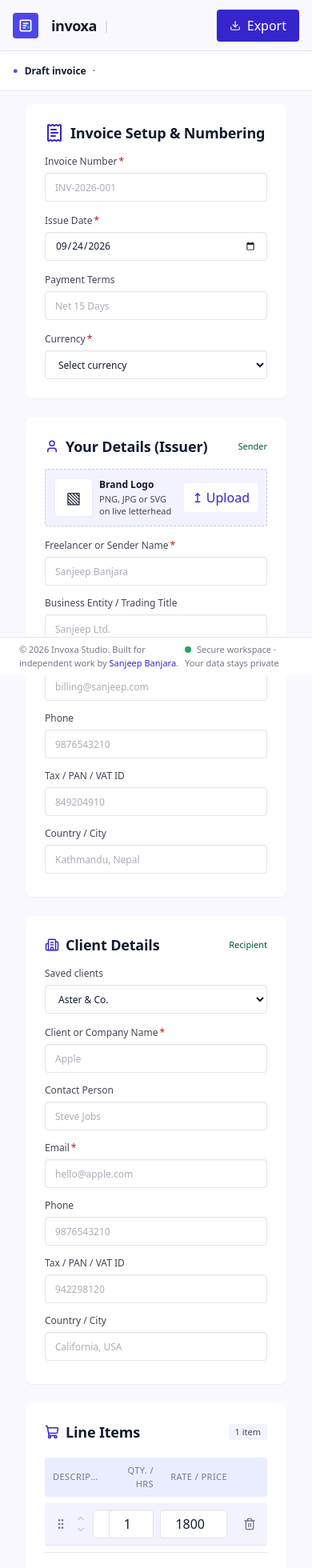
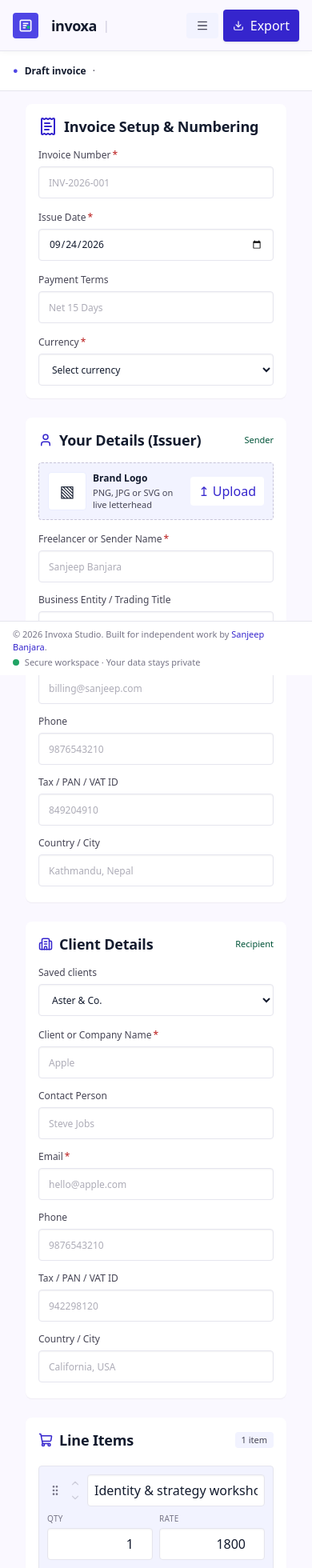
Before and after one commit to sanjeep1/invoice-generator, a Next.js app: page / in a window 390 px wide. Shown: the top 1960 px of the page at 80% size. Built offline with nearby package versions, Linux system fonts and the light colour scheme.

Commit message:
refactor: update component styles for mobile responsiveness and accessibility

```diff
--- a/app/globals.css
+++ b/app/globals.css
@@ -135,7 +135,8 @@ body {
     background: var(--canvas);
     color: var(--ink);
     font-family: var(--font-sans);
-    margin: 0
+    margin: 0;
+    overflow-x: clip;
 }
 
 button,
--- a/components/BankDetails.tsx
+++ b/components/BankDetails.tsx
@@ -116,8 +116,8 @@ export default function BankDetails({ value, onChange }: BankDetailsProps) {
     };
 
     return (
-        <section className="flex flex-col gap-4 rounded-lg bg-white p-6 shadow-[0_1px_2px_0_rgba(0, 0, 0, 0.05)]">
-            <div className="flex justify-between border-b border-surface-container pb-2">
+        <section className="flex flex-col gap-4 rounded-lg bg-white p-6 shadow-[0_1px_2px_0_rgba(0, 0, 0, 0.05)] max-sm:p-4">
+            <div className="flex flex-wrap justify-between gap-2 border-b border-surface-container pb-2">
                 <div className="flex items-center gap-2">
                     <Building2 className="h-5 w-5" stroke="var(--primary)" />
                     <h2 className="text-headline-sm text-on-surface">
--- a/components/ClientSelect.tsx
+++ b/components/ClientSelect.tsx
@@ -17,7 +17,7 @@ export default function ClientSelect({
         <label className="flex flex-col gap-1.5 text-xs leading-4 font-medium text-on-surface-variant">
             <span>Saved clients</span>
             <select
-                className="h-9 w-full cursor-pointer rounded-sm border border-line bg-surface-container-lowest px-3 py-2 text-[13px] font-normal text-on-surface shadow-[inset_0_1px_2px_rgb(15_23_42/0.05)] outline-none transition hover:border-divider focus:border-primary focus:ring-2 focus:ring-primary-fixed-dim/50"
+                className="h-9 w-full cursor-pointer rounded-sm border border-line bg-surface-container-lowest px-3 py-2 text-[13px] font-normal text-on-surface shadow-[inset_0_1px_2px_rgb(15_23_42/0.05)] outline-none transition hover:border-divider focus:border-primary focus:ring-2 focus:ring-primary-fixed-dim/50 max-sm:h-10 max-sm:text-base"
                 value={value}
                 defaultValue={value === undefined ? clients[0] : undefined}
                 onChange={(e) => onChange?.(e.target.value)}
--- a/components/DetailsCard.tsx
+++ b/components/DetailsCard.tsx
@@ -28,7 +28,7 @@ export default function DetailsCard({ icon, title, side, fields, media, value, o
         };
 
     return (
-        <section className="rounded-lg bg-white p-6 pb-7.25 shadow-[0_1px_1px_rgb(0_0_0/0.05)]">
+        <section className="rounded-lg bg-white p-6 pb-7.25 shadow-[0_1px_1px_rgb(0_0_0/0.05)] max-sm:p-4 max-sm:pb-5">
             <div className="mb-4 flex items-center justify-between">
                 <div className="flex gap-2 items-center">
                     {icon}
--- a/components/Field.tsx
+++ b/components/Field.tsx
@@ -19,7 +19,7 @@ export default function Field({ label, defaultValue, required, ...inputProps }:
                 ) : null}
             </span>
             <input
-                className="h-9 w-full rounded-sm border border-line bg-surface-container-lowest px-3 py-2 text-[13px] font-normal text-on-surface shadow-[inset_0_1px_2px_rgb(15_23_42/0.05)] outline-none transition placeholder:text-muted/60 hover:border-divider focus:border-primary focus:ring-2 focus:ring-primary-fixed-dim/50 disabled:cursor-not-allowed disabled:opacity-60"
+                className="h-9 w-full rounded-sm border border-line bg-surface-container-lowest px-3 py-2 text-[13px] font-normal text-on-surface shadow-[inset_0_1px_2px_rgb(15_23_42/0.05)] outline-none transition placeholder:text-muted/60 hover:border-divider focus:border-primary focus:ring-2 focus:ring-primary-fixed-dim/50 disabled:cursor-not-allowed disabled:opacity-60 max-sm:h-10 max-sm:text-base"
                 defaultValue={defaultValue}
                 required={required}
                 {...inputProps}
--- a/components/Footer.tsx
+++ b/components/Footer.tsx
@@ -1,6 +1,6 @@
 export default function Footer() {
     return (
-        <footer className="fixed right-0 bottom-0 left-0 z-10 flex h-12 items-center justify-between border-t border-line bg-white px-6 text-[11px] text-muted print:hidden">
+        <footer className="fixed right-0 bottom-0 left-0 z-10 flex h-12 items-center justify-between border-t border-line bg-white px-6 text-[11px] text-muted print:hidden max-sm:h-auto max-sm:min-h-12 max-sm:flex-wrap max-sm:gap-x-3 max-sm:gap-y-0.5 max-sm:px-4 max-sm:py-2">
             <span>© 2026 Invoxa Studio. Built for independent work by <a href="https://sanjeepbanjara.com.np" target="_blank" rel="noopener noreferrer" className="text-primary hover:underline">
                 Sanjeep Banjara
             </a>.</span>
--- a/components/Header.tsx
+++ b/components/Header.tsx
@@ -2,7 +2,7 @@
 import Image from "next/image";
 import { useEffect, useRef, useState } from "react";
 import Logo from "@/public/brandlogo.svg";
-import { Check, ChevronDown, Copy, Download, FolderOpen, Mail, Printer, Repeat2, Share2Icon } from "lucide-react";
+import { Check, ChevronDown, Copy, Download, Mail, Menu, Printer, Repeat2, Share2Icon } from "lucide-react";
 
 type HeaderProps = {
     onReset?: () => void;
@@ -17,8 +17,10 @@ const ghostButton =
 
 const Header = ({ onReset, onPrint, onExportPdf, shareSubject = "Invoice", shareText = "" }: HeaderProps) => {
     const [shareOpen, setShareOpen] = useState(false);
+    const [menuOpen, setMenuOpen] = useState(false);
     const [copied, setCopied] = useState(false);
     const shareRef = useRef<HTMLDivElement>(null);
+    const menuRef = useRef<HTMLDivElement>(null);
 
     // Close the share menu on outside click or Escape.
     useEffect(() => {
@@ -38,6 +40,25 @@ const Header = ({ onReset, onPrint, onExportPdf, shareSubject = "Invoice", share
             document.removeEventListener("keydown", onKeyDown);
         };
     }, [shareOpen]);
+
+    // Same dismiss behavior for the mobile overflow menu.
+    useEffect(() => {
+        if (!menuOpen) return;
+        const onPointerDown = (e: PointerEvent) => {
+            if (menuRef.current && !menuRef.current.contains(e.target as Node)) {
+                setMenuOpen(false);
+            }
+        };
+        const onKeyDown = (e: KeyboardEvent) => {
+            if (e.key === "Escape") setMenuOpen(false);
+        };
+        document.addEventListener("pointerdown", onPointerDown);
+        document.addEventListener("keydown", onKeyDown);
+        return () => {
+            document.removeEventListener("pointerdown", onPointerDown);
+            document.removeEventListener("keydown", onKeyDown);
+        };
+    }, [menuOpen]);
 
     const copyText = async () => {
         try {
@@ -99,7 +120,7 @@ const Header = ({ onReset, onPrint, onExportPdf, shareSubject = "Invoice", share
                             |
                         </span>
                         <span className="hidden text-sm whitespace-nowrap text-on-surface-variant sm:block">
-                            Invoice Studio
+                            Invoice Generator
                         </span>
                     </div>
                 </div>
@@ -217,10 +238,94 @@ const Header = ({ onReset, onPrint, onExportPdf, shareSubject = "Invoice", share
                         ) : null}
                     </div>
 
+                    <div ref={menuRef} className="relative shrink-0 md:hidden">
+                        <button
+                            type="button"
+                            onClick={() => setMenuOpen((open) => !open)}
+                            aria-haspopup="menu"
+                            aria-expanded={menuOpen}
+                            aria-label="More actions"
+                            className="inline-flex shrink-0 cursor-pointer items-center gap-2 rounded-sm bg-surface-container-low px-3 py-2 text-xs font-medium whitespace-nowrap text-on-surface-variant select-none transition-colors hover:bg-surface-container focus-visible:outline-2 focus-visible:outline-offset-2 focus-visible:outline-primary active:scale-[0.98] md:hidden"
+                        >
+                            <Menu size={16} aria-hidden="true" className="shrink-0" />
+                        </button>
+                        {menuOpen ? (
+                            <div
+                                role="menu"
+                                aria-label="More actions"
+                                className="absolute right-0 mt-2 w-52 overflow-hidden rounded-lg border border-line bg-white py-1 text-left shadow-sheet"
+                            >
+                                <button
+                                    type="button"
+                                    role="menuitem"
+                                    onClick={() => {
+                                        setMenuOpen(false);
+                                        onReset?.();
+                                    }}
+                                    className="flex w-full items-center gap-2.5 px-4 py-2.5 text-left text-xs font-medium text-on-surface transition-colors hover:bg-surface-container-low focus-visible:outline-2 focus-visible:-outline-offset-2 focus-visible:outline-primary"
+                                >
+                                    <Repeat2 size={15} aria-hidden="true" className="shrink-0 text-primary" />
+                                    Reset
+                                </button>
+                                <button
+                                    type="button"
+                                    role="menuitem"
+                                    onClick={() => {
+                                        setMenuOpen(false);
+                                        onPrint?.();
+                                    }}
+                                    className="flex w-full items-center gap-2.5 px-4 py-2.5 text-left text-xs font-medium text-on-surface transition-colors hover:bg-surface-container-low focus-visible:outline-2 focus-visible:-outline-offset-2 focus-visible:outline-primary"
+                                >
+                                    <Printer size={15} aria-hidden="true" className="shrink-0 text-primary" />
+                                    Print
+                                </button>
+                                <button
+                                    type="button"
+                                    role="menuitem"
+                                    onClick={() => {
+                                        void copyText();
+                                    }}
+                                    className="flex w-full items-center gap-2.5 px-4 py-2.5 text-left text-xs font-medium text-on-surface transition-colors hover:bg-surface-container-low focus-visible:outline-2 focus-visible:-outline-offset-2 focus-visible:outline-primary"
+                                >
+                                    {copied ? (
+                                        <Check size={15} aria-hidden="true" className="shrink-0 text-tertiary" />
+                                    ) : (
+                                        <Copy size={15} aria-hidden="true" className="shrink-0 text-primary" />
+                                    )}
+                                    {copied ? "Copied!" : "Copy invoice text"}
+                                </button>
+                                <button
+                                    type="button"
+                                    role="menuitem"
+                                    onClick={() => {
+                                        setMenuOpen(false);
+                                        void nativeShare();
+                                    }}
+                                    className="flex w-full items-center gap-2.5 px-4 py-2.5 text-left text-xs font-medium text-on-surface transition-colors hover:bg-surface-container-low focus-visible:outline-2 focus-visible:-outline-offset-2 focus-visible:outline-primary"
+                                >
+                                    <Share2Icon size={15} aria-hidden="true" className="shrink-0 text-primary" />
+                                    Share via…
+                                </button>
+                                <button
+                                    type="button"
+                                    role="menuitem"
+                                    onClick={() => {
+                                        setMenuOpen(false);
+                                        emailShare();
+                                    }}
+                                    className="flex w-full items-center gap-2.5 px-4 py-2.5 text-left text-xs font-medium text-on-surface transition-colors hover:bg-surface-container-low focus-visible:outline-2 focus-visible:-outline-offset-2 focus-visible:outline-primary"
+                                >
+                                    <Mail size={15} aria-hidden="true" className="shrink-0 text-primary" />
+                                    Email invoice
+                                </button>
+                            </div>
+                        ) : null}
+                    </div>
+
                     <button
                         type="button"
                         onClick={onExportPdf}
-                        className="inline-flex shrink-0 cursor-pointer items-center gap-2 rounded-sm bg-primary px-4 py-2 text-xs font-semibold whitespace-nowrap text-on-primary shadow-sm select-none transition-colors hover:bg-primary-container focus-visible:outline-2 focus-visible:outline-offset-2 focus-visible:outline-primary active:scale-[0.98]"
+                        className="inline-flex shrink-0 cursor-pointer items-center gap-2 rounded-sm bg-primary px-4 py-2 text-xs font-semibold whitespace-nowrap text-on-primary shadow-sm select-none transition-colors hover:bg-primary-container focus-visible:outline-2 focus-visible:outline-offset-2 focus-visible:outline-primary active:scale-[0.98] max-sm:px-3"
                     >
                         <Download size={14} aria-hidden="true" className="shrink-0" />
                         Export
--- a/components/LineItemsCard.tsx
+++ b/components/LineItemsCard.tsx
@@ -21,15 +21,15 @@ type LineItemsCardProps = {
 };
 
 const rowGrid =
-    "grid grid-cols-[minmax(0,1fr)_72px_110px_120px] max-md:grid-cols-[minmax(0,1fr)_56px_84px_32px] items-center gap-2 px-2.5 py-2";
+    "hidden md:grid md:grid-cols-[minmax(0,1fr)_72px_110px_120px] items-center gap-2 px-2.5 py-2";
 
 const cellInput =
-    "h-9 w-full min-w-0 rounded-sm border border-line bg-white px-3 py-2 text-[13px] text-on-surface shadow-[inset_0_1px_2px_rgb(15_23_42/0.05)] outline-none transition placeholder:text-muted/60 hover:border-divider focus:border-primary focus:ring-2 focus:ring-primary-fixed-dim/50";
+    "h-9 w-full min-w-0 rounded-sm border border-line bg-white px-3 py-2 text-[13px] text-on-surface shadow-[inset_0_1px_2px_rgb(15_23_42/0.05)] outline-none transition placeholder:text-muted/60 hover:border-divider focus:border-primary focus:ring-2 focus:ring-primary-fixed-dim/50 max-sm:h-10 max-sm:px-2 max-sm:text-base";
 
 const configLabel = "flex min-w-0 flex-1 flex-col gap-1.5 text-xs leading-4 font-medium text-on-surface-variant";
 
 const configInput =
-    "h-9 w-full rounded-sm border border-line bg-white px-3 py-2 text-[13px] text-on-surface shadow-[inset_0_1px_2px_rgb(15_23_42/0.05)] outline-none transition placeholder:text-muted/60 hover:border-divider focus:border-primary focus:ring-2 focus:ring-primary-fixed-dim/50 disabled:cursor-not-allowed disabled:opacity-60";
+    "h-9 w-full rounded-sm border border-line bg-white px-3 py-2 text-[13px] text-on-surface shadow-[inset_0_1px_2px_rgb(15_23_42/0.05)] outline-none transition placeholder:text-muted/60 hover:border-divider focus:border-primary focus:ring-2 focus:ring-primary-fixed-dim/50 disabled:cursor-not-allowed disabled:opacity-60 max-sm:h-10 max-sm:text-base";
 
 // Editable line items. Amounts format with the selected currency; numeric
 // inputs arrive as strings and are coerced by the parent updater.
@@ -52,7 +52,7 @@ export default function LineItemsCard({ items, onAdd, onUpdate, onRemove, onMove
         }
     };
     return (
-        <section className="flex flex-col rounded-lg bg-white gap-2 p-6 shadow-[0_1px_1px_rgb(0_0_0/0.05)]">
+        <section className="flex flex-col rounded-lg bg-white gap-2 p-6 shadow-[0_1px_1px_rgb(0_0_0/0.05)] max-sm:p-4">
             <div className="pb-3 flex items-center justify-between">
                 <div className="flex items-center gap-2">
                     <ShoppingCart stroke="var(--primary)" size={18} />
@@ -61,14 +61,14 @@ export default function LineItemsCard({ items, onAdd, onUpdate, onRemove, onMove
                 <span className="py-0.5 px-2 rounded-sm bg-surface-container-low text-on-surface-variant text-[11px] font-medium">{items.length} {items.length === 1 ? "item" : "items"}</span>
             </div>
             <div className={`${rowGrid} bg-surface-container rounded-sm font-mono font-medium text-[11px] tracking-[0.04em] text-muted uppercase`}>
-                <span className="min-w-0 truncate">DESCRIPTION & DELIVERABLES</span>
+                <span className="min-w-0 truncate">Description &amp; deliverables</span>
                 <span className="text-right">Qty. / Hrs</span>
                 <span className="text-right">Rate / Price</span>
-                <span className="text-right max-md:hidden">Amount</span>
+                <span className="text-right">Amount</span>
             </div>
             {items.map((item, index) => (
                 <div
-                    className={`${rowGrid} border-b border-line bg-surface-container-low rounded-sm transition-opacity ${draggedId === item.id ? "opacity-50" : ""} ${dragOverId === item.id && draggedId !== item.id ? "outline-2 outline-primary-fixed-dim" : ""}`}
+                    className={`grid grid-cols-2 gap-2 rounded-sm border border-line bg-surface-container-low p-2.5 transition-opacity md:grid-cols-[minmax(0,1fr)_72px_110px_120px] md:items-center md:px-2.5 md:py-2 ${draggedId === item.id ? "opacity-50" : ""} ${dragOverId === item.id && draggedId !== item.id ? "outline-2 outline-primary-fixed-dim" : ""}`}
                     key={item.id}
                     onDragOver={(e) => {
                         e.preventDefault();
@@ -86,7 +86,7 @@ export default function LineItemsCard({ items, onAdd, onUpdate, onRemove, onMove
                         setDragOverId((prev) => (prev === item.id ? null : prev));
                     }}
                 >
-                    <div className="flex min-w-0 gap-1.5 items-center">
+                    <div className="col-span-2 flex min-w-0 items-center gap-1.5 md:col-span-1">
                         <span
                             draggable
                             onDragStart={(e) => {
@@ -104,7 +104,7 @@ export default function LineItemsCard({ items, onAdd, onUpdate, onRemove, onMove
                         >
                             <GripVertical stroke="var(--muted)" size={16} className="pointer-events-none shrink-0" />
                         </span>
-                        <span className="flex shrink-0 flex-col -space-y-1">
+                        <span className="flex shrink-0 flex-col">
                             <button
                                 type="button"
                                 onClick={() => onMove(item.id, "up")}
@@ -125,7 +125,7 @@ export default function LineItemsCard({ items, onAdd, onUpdate, onRemove, onMove
                             </button>
                         </span>
                         <input
-                            className={`${cellInput} text-left`}
+                            className={`${cellInput} min-w-0 flex-1 text-left`}
                             value={item.description}
                             onChange={(e) => onUpdate(item.id, "description", e.target.value)}
                             placeholder="e.g. Website interface design"
@@ -133,6 +133,8 @@ export default function LineItemsCard({ items, onAdd, onUpdate, onRemove, onMove
                             required
                         />
                     </div>
+                    <div className="min-w-0">
+                        <span aria-hidden="true" className="mb-1 block text-[10px] font-medium tracking-[0.04em] text-muted uppercase md:hidden">Qty</span>
                         <input
                             className={`${cellInput} text-right tabular-nums`}
                             type="number"
@@ -142,6 +144,9 @@ export default function LineItemsCard({ items, onAdd, onUpdate, onRemove, onMove
                             aria-label="Quantity"
                             required
                         />
+                    </div>
+                    <div className="min-w-0">
+                        <span aria-hidden="true" className="mb-1 block text-[10px] font-medium tracking-[0.04em] text-muted uppercase md:hidden">Rate</span>
                         <input
                             className={`${cellInput} text-right tabular-nums`}
                             type="number"
@@ -151,8 +156,9 @@ export default function LineItemsCard({ items, onAdd, onUpdate, onRemove, onMove
                             aria-label="Rate"
                             required
                         />
-                    <div className="flex min-w-0 items-center justify-end gap-2">
-                        <output className="min-w-0 flex-1 truncate text-right text-xs font-semibold text-on-surface tabular-nums max-md:hidden">
+                    </div>
+                    <div className="col-span-2 flex min-w-0 items-center justify-between gap-2 md:col-span-1 md:justify-end">
+                        <output className="min-w-0 truncate text-xs font-semibold text-on-surface tabular-nums">
                             {money(item.quantity * item.rate)}
                         </output>
                         <button
--- a/components/MetadataCard.tsx
+++ b/components/MetadataCard.tsx
@@ -26,7 +26,7 @@ export default function MetadataCard({ value, onChange }: InvoiceMetaProps) {
                 onChange?.({ [key]: e.target.value });
             };
     return (
-        <section className="rounded-lg bg-white p-6 gap-4 shadow-[0_1px_1px_rgb(0_0_0/0.05)]">
+        <section className="rounded-lg bg-white p-6 gap-4 shadow-[0_1px_1px_rgb(0_0_0/0.05)] max-sm:p-4">
             <div className="mb-4 flex items-center gap-2">
                 <ReceiptText stroke="var(--primary)" />
                 <h2 className="text-headline-sm text-on-surface">Invoice Setup &amp; Numbering</h2>
@@ -58,7 +58,7 @@ export default function MetadataCard({ value, onChange }: InvoiceMetaProps) {
                         </span>
                     </span>
                     <select
-                        className="h-9 w-full cursor-pointer rounded-sm border border-line bg-surface-container-lowest px-3 py-2 text-[13px] font-normal text-on-surface shadow-[inset_0_1px_2px_rgb(15_23_42/0.05)] outline-none transition hover:border-divider focus:border-primary focus:ring-2 focus:ring-primary-fixed-dim/50"
+                        className="h-9 w-full cursor-pointer rounded-sm border border-line bg-surface-container-lowest px-3 py-2 text-[13px] font-normal text-on-surface shadow-[inset_0_1px_2px_rgb(15_23_42/0.05)] outline-none transition hover:border-divider focus:border-primary focus:ring-2 focus:ring-primary-fixed-dim/50 max-sm:h-10 max-sm:text-base"
                         value={details.currency}
                         onChange={handleChange("currency")}
                         required
--- a/components/NotesCard.tsx
+++ b/components/NotesCard.tsx
@@ -12,7 +12,7 @@ export default function NotesCard({ value, onChange }: NotesCardProps) {
     };
 
     return (
-        <section className="rounded-lg bg-white p-6 shadow-[0_1px_1px_rgb(0_0_0/0.05)]">
+        <section className="rounded-lg bg-white p-6 shadow-[0_1px_1px_rgb(0_0_0/0.05)] max-sm:p-4">
             <div className="mb-4 flex items-center justify-between">
                 <h2 className="text-headline-sm text-on-surface">⌁ Notes &amp; Payment Details</h2>
                 <span className="rounded-xs bg-[#f2f2f5] px-2 py-0.5 font-serif text-[11px] tracking-wider text-muted">
@@ -20,7 +20,7 @@ export default function NotesCard({ value, onChange }: NotesCardProps) {
                 </span>
             </div>
             <textarea
-                className="min-h-20 w-full resize-y rounded-sm border border-line bg-surface-container-lowest p-3 text-[13px] leading-5 text-on-surface shadow-[inset_0_1px_2px_rgb(15_23_42/0.05)] outline-none transition placeholder:text-muted/60 hover:border-divider focus:border-primary focus:ring-2 focus:ring-primary-fixed-dim/50"
+                className="min-h-20 w-full resize-y rounded-sm border border-line bg-surface-container-lowest p-3 text-[13px] leading-5 text-on-surface shadow-[inset_0_1px_2px_rgb(15_23_42/0.05)] outline-none transition placeholder:text-muted/60 hover:border-divider focus:border-primary focus:ring-2 focus:ring-primary-fixed-dim/50 max-sm:text-base"
                 value={value ?? ""}
                 placeholder={SAMPLE_NOTES}
                 onChange={handleChange}
```
Also changed, not shown: components/InvoicePreview.tsx (+8 -8 lines), 2 other files (tests, documents, lock files or other folders). Lines whose indentation alone changed are shown as unchanged.
